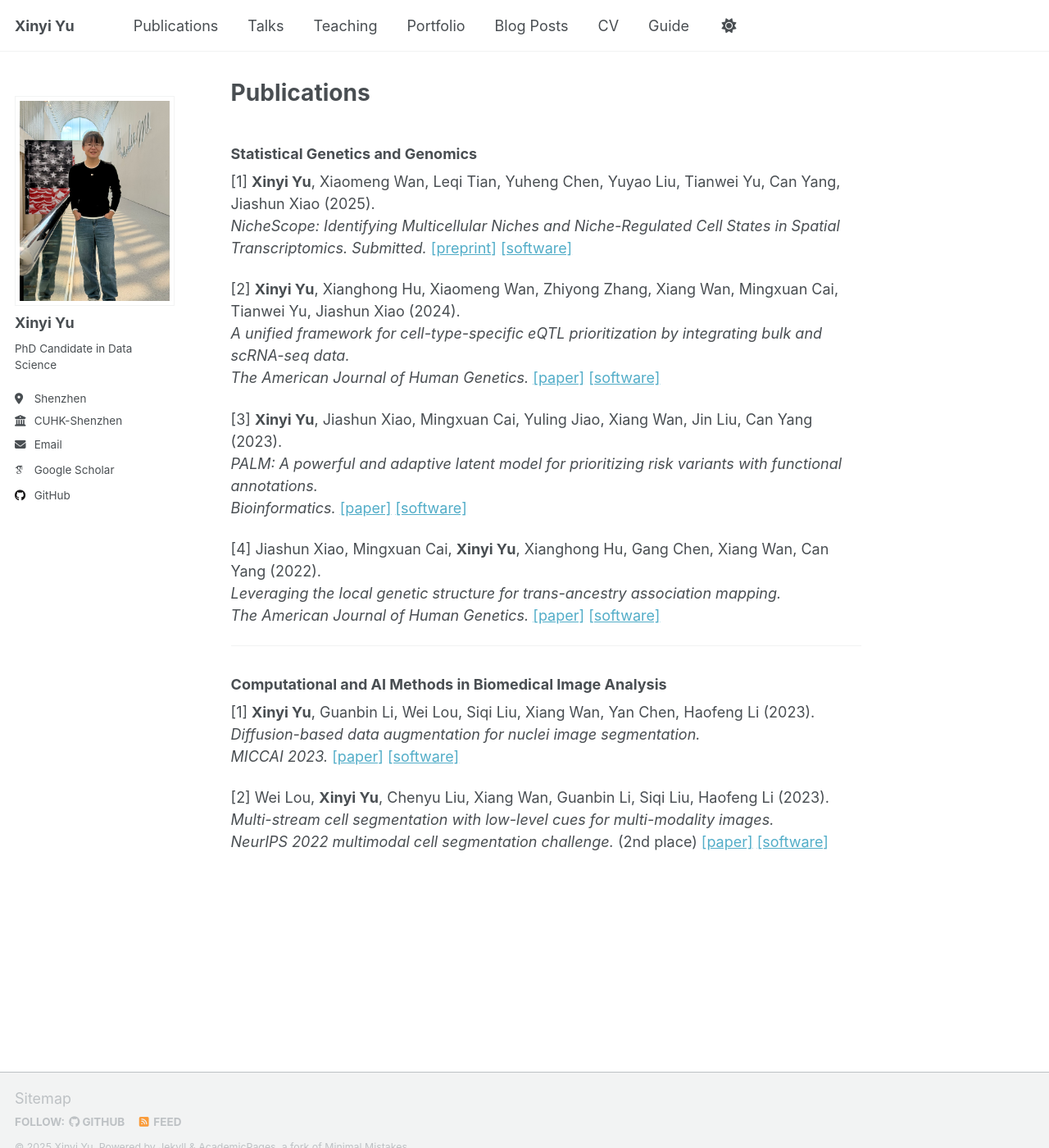
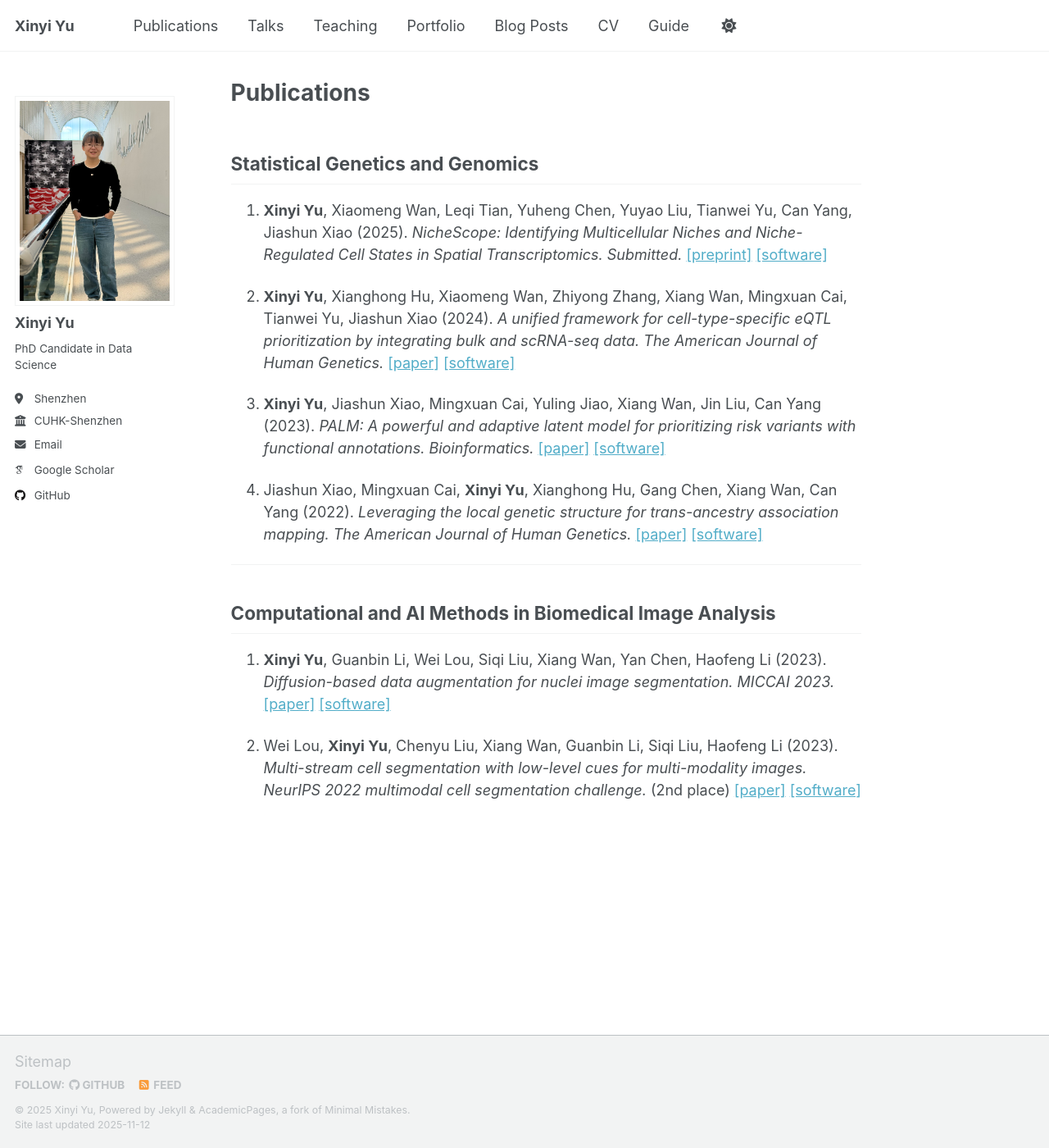
Before and after one commit to xinyiyu/xinyiyu.github.io, a Jekyll site: the page built from _pages/publications.md, in a window 1280 px wide and 1400 px high. Shown: the whole window at 82% size. Built offline with Jekyll 4.4.1, drawn with Linux system fonts in a browser that asks for light colours; some web fonts are replaced; a script that is not in the unit is left out.

Commit message:
Update publications.mdz
Change layout

```diff
--- a/_pages/publications.md
+++ b/_pages/publications.md
@@ -8,30 +8,30 @@ redirect_from:
   - /publications
 ---
 
-### Statistical Genetics and Genomics
-[1] **Xinyi Yu**, Xiaomeng Wan, Leqi Tian, Yuheng Chen, Yuyao Liu, Tianwei Yu, Can Yang, Jiashun Xiao (2025).
-    *NicheScope: Identifying Multicellular Niches and Niche-Regulated Cell States in Spatial Transcriptomics.*
-    *Submitted.* [[preprint]](https://www.biorxiv.org/content/10.1101/2025.08.21.671426v1.article-info) [[software]](https://github.com/xinyiyu/NicheScope)
+## Statistical Genetics and Genomics
+1. **Xinyi Yu**, Xiaomeng Wan, Leqi Tian, Yuheng Chen, Yuyao Liu, Tianwei Yu, Can Yang, Jiashun Xiao (2025).
+   *NicheScope: Identifying Multicellular Niches and Niche-Regulated Cell States in Spatial Transcriptomics.*
+   *Submitted.* [[preprint]](https://www.biorxiv.org/content/10.1101/2025.08.21.671426v1.article-info) [[software]](https://github.com/xinyiyu/NicheScope)
 
-[2] **Xinyi Yu**, Xianghong Hu, Xiaomeng Wan, Zhiyong Zhang, Xiang Wan, Mingxuan Cai, Tianwei Yu, Jiashun Xiao (2024).
-    *A unified framework for cell-type-specific eQTL prioritization by integrating bulk and scRNA-seq data.*
-    *The American Journal of Human Genetics.* [[paper]](https://www.cell.com/ajhg/fulltext/S0002-9297(24)00460-9) [[software]](https://github.com/xinyiyu/IBSEP)
+2. **Xinyi Yu**, Xianghong Hu, Xiaomeng Wan, Zhiyong Zhang, Xiang Wan, Mingxuan Cai, Tianwei Yu, Jiashun Xiao (2024).
+   *A unified framework for cell-type-specific eQTL prioritization by integrating bulk and scRNA-seq data.*
+   *The American Journal of Human Genetics.* [[paper]](https://www.cell.com/ajhg/fulltext/S0002-9297(24)00460-9) [[software]](https://github.com/xinyiyu/IBSEP)
 
-[3] **Xinyi Yu**, Jiashun Xiao, Mingxuan Cai, Yuling Jiao, Xiang Wan, Jin Liu, Can Yang (2023).
-    *PALM: A powerful and adaptive latent model for prioritizing risk variants with functional annotations.*
-    *Bioinformatics.* [[paper]](https://doi.org/10.1093/bioinformatics/btad068) [[software]](https://github.com/YangLabHKUST/PALM)
+3. **Xinyi Yu**, Jiashun Xiao, Mingxuan Cai, Yuling Jiao, Xiang Wan, Jin Liu, Can Yang (2023).
+   *PALM: A powerful and adaptive latent model for prioritizing risk variants with functional annotations.*
+   *Bioinformatics.* [[paper]](https://doi.org/10.1093/bioinformatics/btad068) [[software]](https://github.com/YangLabHKUST/PALM)
 
-[4] Jiashun Xiao, Mingxuan Cai, **Xinyi Yu**, Xianghong Hu, Gang Chen, Xiang Wan, Can Yang (2022).
-    *Leveraging the local genetic structure for trans-ancestry association mapping.*
-    *The American Journal of Human Genetics.* [[paper]](https://www.cell.com/ajhg/fulltext/S0002-9297(22)00219-1) [[software]](https://github.com/YangLabHKUST/LOG-TRAM)
+4. Jiashun Xiao, Mingxuan Cai, **Xinyi Yu**, Xianghong Hu, Gang Chen, Xiang Wan, Can Yang (2022).
+   *Leveraging the local genetic structure for trans-ancestry association mapping.*
+   *The American Journal of Human Genetics.* [[paper]](https://www.cell.com/ajhg/fulltext/S0002-9297(22)00219-1) [[software]](https://github.com/YangLabHKUST/LOG-TRAM)
 
 ---
 
-### Computational and AI Methods in Biomedical Image Analysis
-[1] **Xinyi Yu**, Guanbin Li, Wei Lou, Siqi Liu, Xiang Wan, Yan Chen, Haofeng Li (2023).
-    *Diffusion-based data augmentation for nuclei image segmentation.*
-    *MICCAI 2023.* [[paper]](https://link.springer.com/chapter/10.1007/978-3-031-43993-3_57) [[software]](https://github.com/xinyiyu/Nudiff)
+## Computational and AI Methods in Biomedical Image Analysis
+1. **Xinyi Yu**, Guanbin Li, Wei Lou, Siqi Liu, Xiang Wan, Yan Chen, Haofeng Li (2023).
+   *Diffusion-based data augmentation for nuclei image segmentation.*
+   *MICCAI 2023.* [[paper]](https://link.springer.com/chapter/10.1007/978-3-031-43993-3_57) [[software]](https://github.com/xinyiyu/Nudiff)
 
-[2] Wei Lou, **Xinyi Yu**, Chenyu Liu, Xiang Wan, Guanbin Li, Siqi Liu, Haofeng Li (2023).
-    *Multi-stream cell segmentation with low-level cues for multi-modality images.*
-    *NeurIPS 2022 multimodal cell segmentation challenge.* (2nd place) [[paper]](https://proceedings.mlr.press/v212/lou23a/lou23a.pdf) [[software]](https://github.com/Lewislou/cellseg-sribd)
+2. Wei Lou, **Xinyi Yu**, Chenyu Liu, Xiang Wan, Guanbin Li, Siqi Liu, Haofeng Li (2023).
+   *Multi-stream cell segmentation with low-level cues for multi-modality images.*
+   *NeurIPS 2022 multimodal cell segmentation challenge.* (2nd place) [[paper]](https://proceedings.mlr.press/v212/lou23a/lou23a.pdf) [[software]](https://github.com/Lewislou/cellseg-sribd)
```
